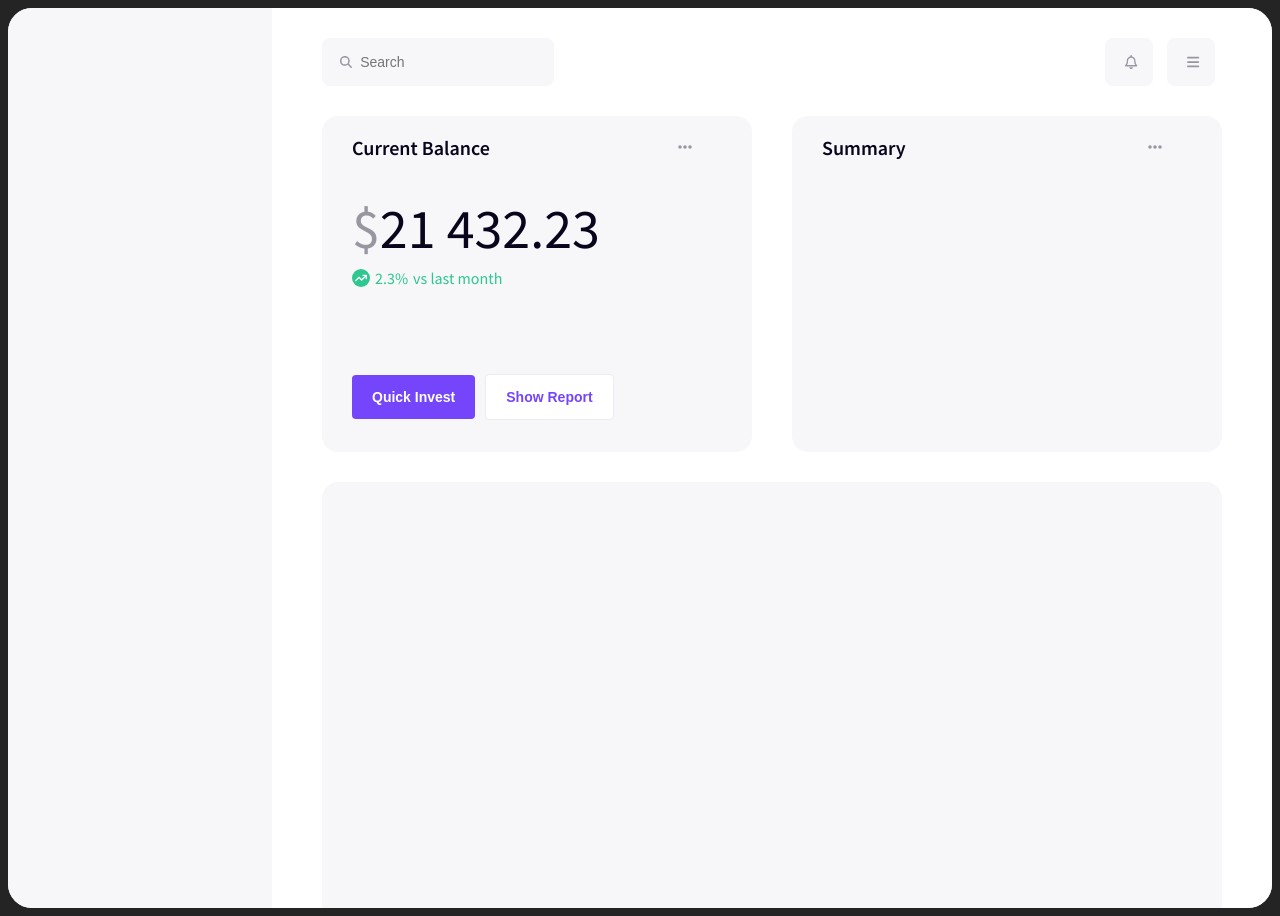
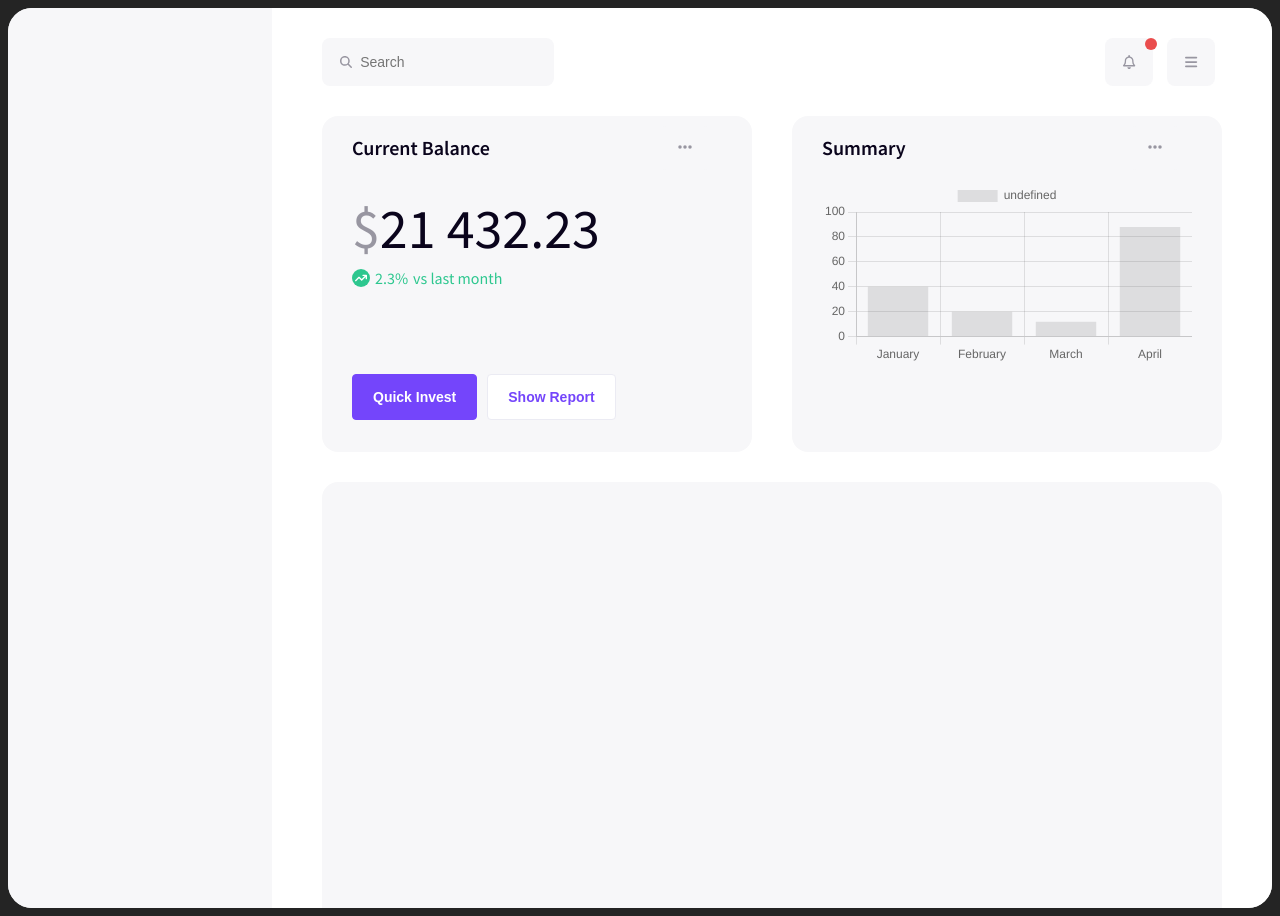
Before and after one commit to AstroDachshund/crypto, a Vue app: page / in a window 1280 px wide. Built offline with nearby package versions, Linux system fonts and the light colour scheme.

Commit message:
animation tweaks, chart init

```diff
--- a/package.json
+++ b/package.json
@@ -13,7 +13,9 @@
     "@fortawesome/free-regular-svg-icons": "^6.2.1",
     "@fortawesome/free-solid-svg-icons": "^6.2.1",
     "@fortawesome/vue-fontawesome": "^3.0.2",
-    "vue": "^3.2.41"
+    "chart.js": "^4.0.1",
+    "vue": "^3.2.41",
+    "vue-chartjs": "^5.0.1"
   },
   "devDependencies": {
     "@vitejs/plugin-vue": "^3.2.0",
--- a/src/App.vue
+++ b/src/App.vue
@@ -1,17 +1,19 @@
 
 <script>
 import BasicCardLarge from './components/basic/BasicCardLarge.vue';
-import BasicCardSmall from './components/basic/BasicCardSmall.vue';
+import SquareButton from './components/buttons/basic/SquareButton.vue';
+import NotificationButton from './components/buttons/NotificationButton.vue';
+import SearchBar from './components/buttons/SearchBar.vue';
 import DashboardBalance from './components/dashboard/DashboardBalance.vue';
-import SearchBar from './components/SearchBar.vue';
-import SquareButton from './components/SquareButton.vue';
+import DashboardSummary from './components/dashboard/DashboardSummary.vue';
 export default {
   components: {
     SquareButton,
     SearchBar,
-    BasicCardSmall,
     BasicCardLarge,
     DashboardBalance,
+    NotificationButton,
+    DashboardSummary,
   },
   data() {
     return {
@@ -44,35 +46,26 @@ export default {
       <section class="nav-container">
         <SearchBar></SearchBar>
         <div class="nav-buttons_wrapper">
-          <SquareButton class="notification-button">
-            <font-awesome-icon icon="fa-regular fa-bell" />
-          </SquareButton>
-          <SquareButton @click="toggleSidebar">
+          <NotificationButton class="notify"></NotificationButton>
+          <SquareButton class="menu-button" @click="toggleSidebar">
             <font-awesome-icon icon="fa-solid fa-bars" />
           </SquareButton>
         </div>
       </section>
       <section class="dashboard-container">
         <DashboardBalance class="dashboard-item"></DashboardBalance>
-        <BasicCardSmall class="dashboard-item" :name="'Summary'"></BasicCardSmall>
+        <DashboardSummary class="dashboard-item"></DashboardSummary>
         <BasicCardLarge class="dashboard-item"></BasicCardLarge>
       </section>
     </div>
   </div>
 </template>
-
 <style scoped>
-.logo {
-  height: 6em;
-  padding: 1.5em;
-  will-change: filter;
+.menu-button svg {
+  transition: all 0.2s ease-in-out;
 }
 
-.logo:hover {
-  filter: drop-shadow(0 0 2em #646cffaa);
-}
-
-.logo.vue:hover {
-  filter: drop-shadow(0 0 2em #42b883aa);
+.menu-button:hover svg {
+  transform: scale(1.2)
 }
 </style>
--- /dev/null
+++ b/src/components/buttons/NotificationButton.vue
@@ -0,0 +1,52 @@
+<template>
+    <div class="notification-button_wrapper">
+        <SquareButton class="notification-button">
+            <font-awesome-icon icon="fa-regular fa-bell" />
+        </SquareButton>
+        <font-awesome-icon v-if="newNotification" class="notification-dot" icon="fa-solid fa-circle" />
+
+    </div>
+</template>
+<script>
+import SquareButton from './basic/SquareButton.vue';
+export default {
+    name: 'NotificationButton',
+    components: {
+        SquareButton,
+    },
+    data() {
+        return {
+            newNotification: true,
+        };
+    }
+};
+</script>
+<style>
+.notification-button_wrapper {
+    position: relative;
+}
+
+.notification-button svg {
+    transition: all 0.2s ease-in-out;
+}
+
+.notification-button:hover svg,
+.notification-button:focus svg,
+.notification-button:active svg {
+    transform: scale(1.2)
+}
+
+.notification-button:hover+.notification-dot {
+    transform: scale(1.1)
+}
+
+.notification-dot {
+    position: absolute;
+    top: 0px;
+    right: 3px;
+    font-size: 12px;
+    color: #EA4D4D;
+    z-index: 1;
+    transition: all 0.2s ease-in-out;
+}
+</style>
--- a/src/components/buttons/RectangleButton.vue
+++ b/src/components/buttons/basic/RectangleButton.vue
@@ -18,11 +18,20 @@ button {
     line-height: 24px;
     padding: 10px 20px;
     margin-right: 10px;
+    cursor: pointer;
+    transition: all 0.2s ease-in;
 }
 
 .button-primary {
     background: #7445FB;
     color: #FFFFFF;
+    border: 1px solid #7445FB;
+}
+
+.button-primary:hover {
+    background: #8157F1;
+    border: 1px solid #8157F1;
+    box-shadow: 0 0 11px rgba(116, 69, 251, 0.25);
 }
 
 .button-secondary {
@@ -30,4 +39,9 @@ button {
     border: 1px solid #EBEBF3;
     color: #7445FB;
 }
+
+.button-secondary:hover {
+    border: 1px solid rgba(116, 69, 251, 0.15);
+    box-shadow: 0 0 7px rgba(116, 69, 251, 0.15);
+}
 </style>
--- a/src/components/SquareButton.vue
+++ b/src/components/buttons/basic/SquareButton.vue
@@ -13,5 +13,15 @@
     border: none;
     color: #9896A1;
     cursor: pointer;
+    margin: 0 7px;
+    display: flex;
+    justify-content: center;
+    align-items: center;
+
+
+}
+
+.square-button:hover {
+    box-shadow: 0 0 9px rgba(0, 0, 0, 0.2);
 }
 </style>
--- /dev/null
+++ b/src/components/charts/BarChart.vue
@@ -0,0 +1,26 @@
+<template>
+    <Bar id="my-chart-id" :options="chartOptions" :data="chartData" />
+</template>
+
+<script>
+import { BarElement, CategoryScale, Chart as ChartJS, Legend, LinearScale, Title, Tooltip } from 'chart.js'
+import { Bar } from 'vue-chartjs'
+
+ChartJS.register(Title, Tooltip, Legend, BarElement, CategoryScale, LinearScale)
+
+export default {
+    name: 'BarChart',
+    components: { Bar },
+    data() {
+        return {
+            chartData: {
+                labels: ['January', 'February', 'March', 'April'],
+                datasets: [{ data: [40, 20, 12, 88] }]
+            },
+            chartOptions: {
+                responsive: true
+            }
+        }
+    }
+}
+</script>
--- a/src/components/dashboard/DashboardBalance.vue
+++ b/src/components/dashboard/DashboardBalance.vue
@@ -25,7 +25,7 @@
 </template>
 <script>
 import BasicCardSmall from '../basic/BasicCardSmall.vue';
-import RectangleButton from '../buttons/RectangleButton.vue';
+import RectangleButton from '../buttons/basic/RectangleButton.vue';
 export default {
     name: 'DashboardBalance',
     props: ['name'],
--- /dev/null
+++ b/src/components/dashboard/DashboardSummary.vue
@@ -0,0 +1,17 @@
+<template>
+    <BasicCardSmall :name="'Summary'">
+        <BarChart />
+    </BasicCardSmall>
+</template>
+<script>
+import BasicCardSmall from '../basic/BasicCardSmall.vue';
+import BarChart from '../charts/BarChart.vue';
+export default {
+    name: 'DashboardSummary',
+    props: ['name'],
+    components: {
+        BasicCardSmall,
+        BarChart,
+    },
+};
+</script>
--- a/src/style.css
+++ b/src/style.css
@@ -50,8 +50,10 @@
   margin: 0 20px;
 }
 
-.nav-buttons_wrapper button {
-  margin: 0px 7px;
+.nav-buttons_wrapper {
+  display: flex;
+  justify-content: space-between;
+  align-items: center;
 }
 
 #search-bar {
@@ -60,12 +62,9 @@
   border-radius: 8px;
   width: 232px;
   height: 48px;
-  border: none;
-
   font-weight: 400;
   font-size: 14px;
   line-height: 24px;
-
   color: #9896A1;
 }
 
@@ -126,10 +125,6 @@
 }
 
 @media screen and (max-width: 425px) {
-  .notification-button {
-    display: none;
-  }
-
   .dashboard-item:nth-of-type(1) {
     order: 1;
   }
```
Also changed, not shown: src/components/buttons/SearchBar.vue (renamed from src/components/SearchBar.vue), 1 other file (tests, documents, lock files or other folders).
